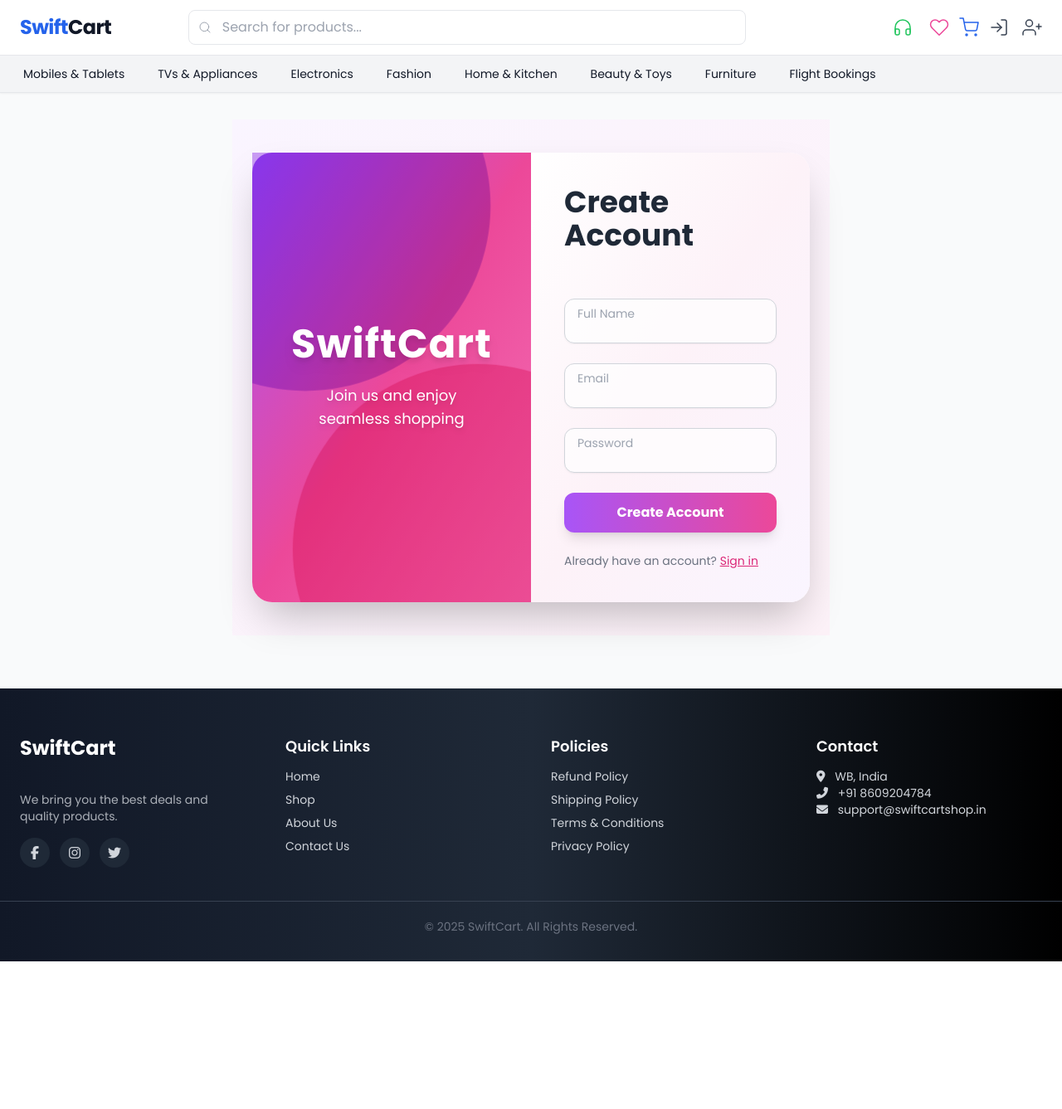
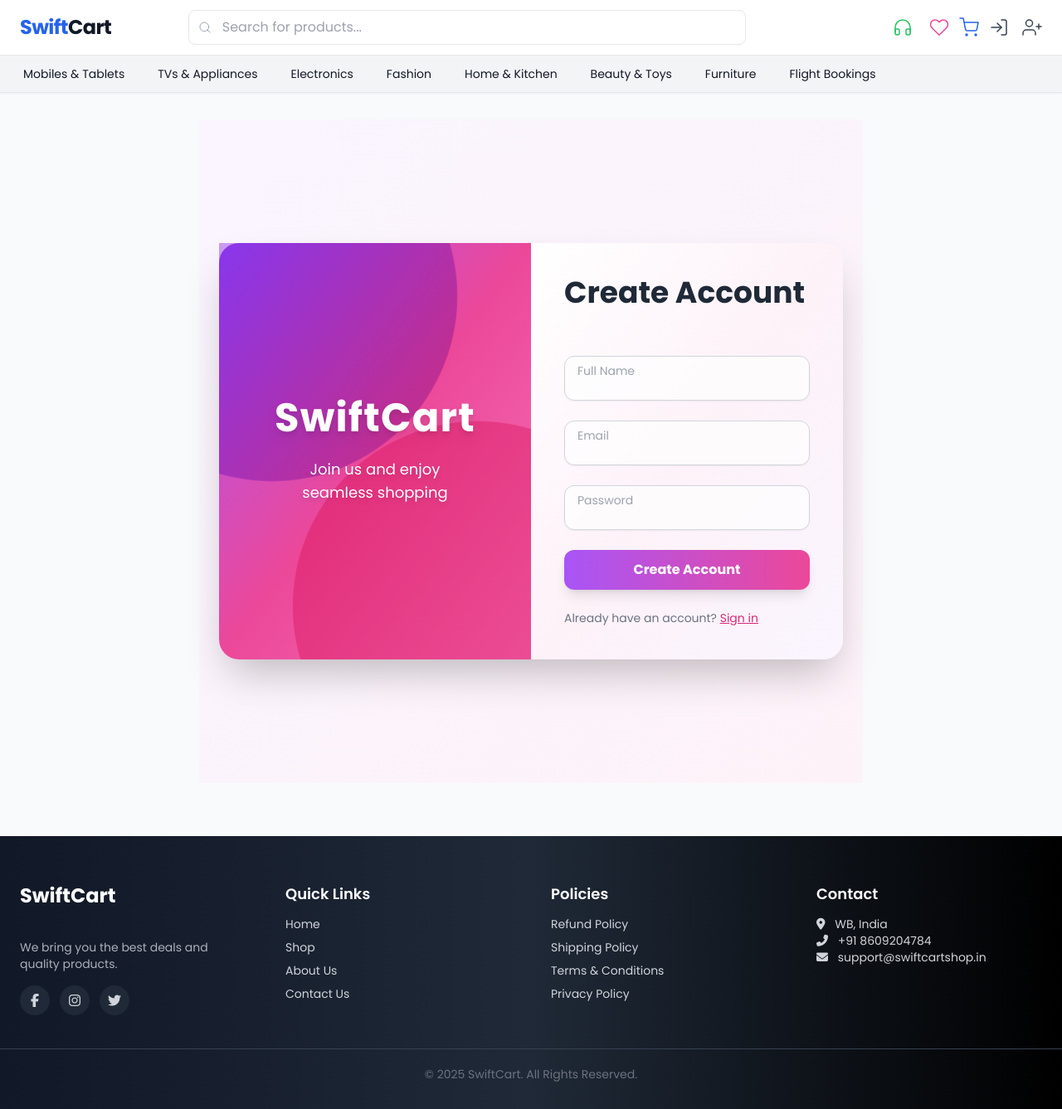
Before and after one commit to iamaindrik/swiftcart, a Flask app: page /register in a window 1280 px wide. Shown: the whole page at 83% size. Before the commit the page ends 1159 px from the top, so only its background shows below. Run offline with Flask 3, Linux system fonts and the light colour scheme; some libraries are stand-ins or nearby versions.

Commit message:
Update register.html

```diff
--- a/mercado/templates/auth/register.html
+++ b/mercado/templates/auth/register.html
@@ -1,37 +1,39 @@
 {% extends 'base.html' %}
 {% block content %}
-<div class="flex items-center justify-center bg-gradient-to-br from-purple-50 to-pink-50 px-6 py-10">
-  <div class="relative w-full rounded-3xl shadow-2xl overflow-hidden flex flex-col lg:flex-row bg-white">
+<div class="flex items-center justify-center min-h-screen bg-gradient-to-br from-purple-50 to-pink-50 px-4 sm:px-6 py-8 sm:py-12">
+  <div class="relative w-full max-w-6xl rounded-3xl shadow-2xl overflow-hidden flex flex-col lg:flex-row bg-white">
 
-    <!-- Left Gradient Panel -->
-    <div class="relative lg:w-1/2 hidden lg:flex flex-col items-center justify-center
-                bg-gradient-to-br from-purple-500 via-pink-500 to-pink-400 overflow-hidden text-center">
+    <!-- Left Gradient Panel (hidden on small screens) -->
+    <div class="relative hidden lg:flex lg:w-1/2 flex-col items-center justify-center
+                bg-gradient-to-br from-purple-500 via-pink-500 to-pink-400 overflow-hidden text-center p-10">
 
       <!-- Animated Blobs -->
       <div class="absolute -top-32 -left-32 w-96 h-96 bg-purple-600 rounded-full mix-blend-multiply opacity-30 animate-pulse"></div>
       <div class="absolute -bottom-32 -right-32 w-96 h-96 bg-pink-500 rounded-full mix-blend-multiply opacity-30 animate-pulse"></div>
 
       <!-- Logo -->
-      <h1 class="relative text-5xl font-extrabold tracking-wide">
-        <span class="text-white drop-shadow-lg text-transparent">Swift</span><span class="text-white drop-shadow-lg">Cart</span>
+      <h1 class="relative text-4xl xl:text-5xl font-extrabold tracking-wide">
+        <span class="text-white drop-shadow-lg">Swift</span><span class="text-white drop-shadow-lg">Cart</span>
       </h1>
 
       <!-- Tagline -->
-      <p class="relative z-10 mt-6 text-lg font-medium text-white drop-shadow-md">
+      <p class="relative z-10 mt-6 text-base xl:text-lg font-medium text-white drop-shadow-md">
         Join us and enjoy <br> seamless shopping
       </p>
     </div>
 
     <!-- Right Form Section -->
-    <div class="w-full lg:w-1/2 p-10 flex flex-col justify-center bg-gradient-to-br from-white via-pink-50 to-purple-50">
-      <h1 class="text-4xl font-extrabold text-gray-800 mb-8 text-center lg:text-left">Create Account</h1>
+    <div class="w-full lg:w-1/2 p-6 sm:p-10 flex flex-col justify-center bg-gradient-to-br from-white via-pink-50 to-purple-50">
+      <h1 class="text-3xl sm:text-4xl font-extrabold text-gray-800 mb-8 text-center lg:text-left">
+        Create Account
+      </h1>
 
-      <form method="post" class="space-y-6 w-full">
+      <form method="post" class="space-y-6 w-full max-w-md mx-auto lg:max-w-none">
         {{ form.hidden_tag() }}
 
         <!-- Name -->
         <div class="relative">
-          {{ form.name(class_="peer w-full border border-gray-300 rounded-xl px-4 pt-5 pb-2 focus:border-pink-500 focus:ring-1 focus:ring-pink-500 transition shadow-sm bg-white/70") }}
+          {{ form.name(class_="peer w-full border border-gray-300 rounded-xl px-4 pt-5 pb-2 text-sm sm:text-base focus:border-pink-500 focus:ring-1 focus:ring-pink-500 transition shadow-sm bg-white/70") }}
           <label class="absolute left-4 top-2 text-gray-400 text-sm transition-all
                        peer-focus:-top-4 peer-focus:text-pink-500 peer-focus:text-xs
                        {{ 'peer-placeholder-shown:top-5 peer-placeholder-shown:text-gray-400 peer-placeholder-shown:text-base' if not form.name.data else '-top-1 text-pink-500 text-xs' }}">
@@ -41,7 +43,7 @@
 
         <!-- Email -->
         <div class="relative">
-          {{ form.email(class_="peer w-full border border-gray-300 rounded-xl px-4 pt-5 pb-2 focus:border-pink-500 focus:ring-1 focus:ring-pink-500 transition shadow-sm bg-white/70") }}
+          {{ form.email(class_="peer w-full border border-gray-300 rounded-xl px-4 pt-5 pb-2 text-sm sm:text-base focus:border-pink-500 focus:ring-1 focus:ring-pink-500 transition shadow-sm bg-white/70") }}
           <label class="absolute left-4 top-2 text-gray-400 text-sm transition-all
                        peer-focus:-top-4 peer-focus:text-pink-500 peer-focus:text-xs
                        {{ 'peer-placeholder-shown:top-5 peer-placeholder-shown:text-gray-400 peer-placeholder-shown:text-base' if not form.email.data else '-top-1 text-pink-500 text-xs' }}">
@@ -51,7 +53,7 @@
 
         <!-- Password -->
         <div class="relative">
-          {{ form.password(class_="peer w-full border border-gray-300 rounded-xl px-4 pt-5 pb-2 focus:border-pink-500 focus:ring-1 focus:ring-pink-500 transition shadow-sm bg-white/70") }}
+          {{ form.password(class_="peer w-full border border-gray-300 rounded-xl px-4 pt-5 pb-2 text-sm sm:text-base focus:border-pink-500 focus:ring-1 focus:ring-pink-500 transition shadow-sm bg-white/70") }}
           <label class="absolute left-4 top-2 text-gray-400 text-sm transition-all
                        peer-focus:-top-4 peer-focus:text-pink-500 peer-focus:text-xs
                        {{ 'peer-placeholder-shown:top-5 peer-placeholder-shown:text-gray-400 peer-placeholder-shown:text-base' if not form.password.data else '-top-1 text-pink-500 text-xs' }}">
@@ -60,14 +62,19 @@
         </div>
 
         <!-- Submit Button -->
-        <button type="submit" class="w-full py-3 rounded-xl bg-gradient-to-r from-purple-500 to-pink-500 text-white font-bold
-                       hover:from-pink-500 hover:to-purple-500 transition-all shadow-lg transform hover:scale-105">
+        <button type="submit"
+          class="w-full py-3 rounded-xl bg-gradient-to-r from-purple-500 to-pink-500 text-white font-bold
+                 hover:from-pink-500 hover:to-purple-500 transition-all shadow-lg transform hover:scale-105 text-sm sm:text-base">
           Create Account
         </button>
       </form>
 
-      <p class="text-center text-sm text-gray-500 mt-6 lg:text-left">
-        Already have an account? <a href="{{ url_for('auth.login') }}" class="text-pink-600 underline hover:text-pink-800">Sign in</a>
+      <!-- Login Redirect -->
+      <p class="text-center text-xs sm:text-sm text-gray-500 mt-6 lg:text-left">
+        Already have an account?
+        <a href="{{ url_for('auth.login') }}" class="text-pink-600 underline hover:text-pink-800">
+          Sign in
+        </a>
       </p>
     </div>
   </div>
```
